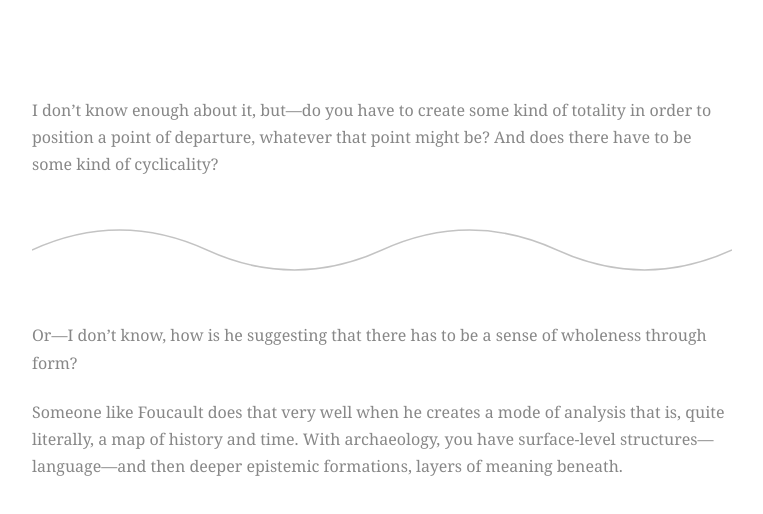
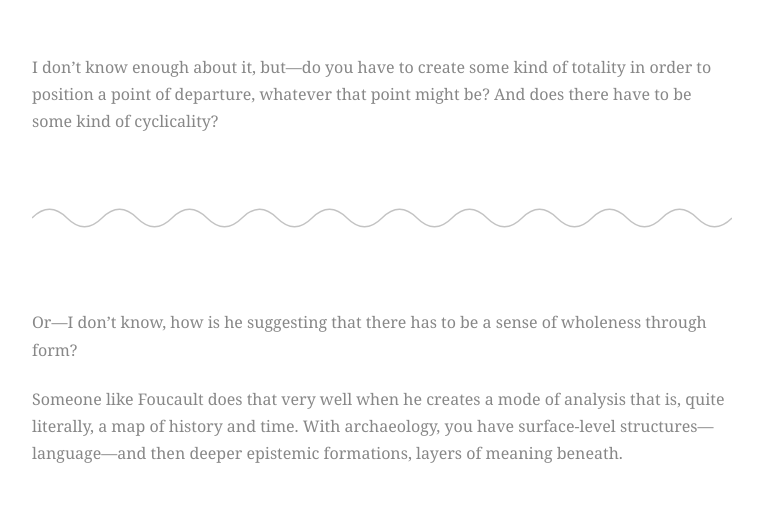
Before and after one commit to MichaelO-Connor/Berger, a plain HTML site: page index.html in a window 1280 px wide. Shown: the part 1766-2280 px from the top of the page, without its empty margins (258-1021 px from the left). Drawn offline with Linux system fonts and the light colour scheme; a script that the page names is missing.

Commit message:
Update index.html

```diff
--- a/index.html
+++ b/index.html
@@ -57,10 +57,8 @@
 <div id="scrolly">
 
   <section class="step">
-    <p>I feel like there are a lot of representational forms that I take for granted that didn’t always exist. Like, the novel has a history, or even something like historical timelines. The use of genealogical charts is actually pretty recent.</p>
-    <img src="timeline.gif" alt="Joseph Priestley's Chart of Biography" style="max-width: 100%; margin: 2em 0; border: 1px solid #ccc;" />
-    <p>The idea that you have the present on the right and history stretching backward on the left—that’s not universal. The first one, I think, was created as a timeline of biblical figures, where Methuselah is way back here, Adam and Eve are at the start, and all the others follow. And the first of those was created by Joseph Priestley in the 18th century. That’s pretty recent.</p>
-  </section>
+    <p>I feel like there are a lot of representational forms that I take for granted that didn’t always exist. Like, the novel has a history, or even something like historical timelines. The use of genealogical charts is actually pretty recent. The idea that you have the present on the right and history stretching backward on the left—that’s not universal. The first one, I think, was created as a timeline of biblical figures, where Methuselah is way back here, Adam and Eve are at the start, and all the others follow. And the first of those was created by Joseph Priestley in the 18th century. That’s pretty recent.</p>
+  <img src="timeline.gif" alt="Joseph Priestley's Chart of Biography" style="max-width: 100%; margin: 2em 0; border: 1px solid #ccc;" /></section>
 
   <section class="step">
     <p>I mean just the idea that the present is on the right—that seems to be indicative of a sense of time as progress, right, or as a sentence that you decode? The form is already embedding assumptions.</p>
@@ -70,20 +68,37 @@
   <section class="step">
     <p>I don’t know enough about it, but—do you have to create some kind of totality in order to position a point of departure, whatever that point might be? And does there have to be some kind of cyclicality?</p>
 
-    <div class="wave-wrapper">
-      <svg viewBox="0 0 1200 100" preserveAspectRatio="none" xmlns="http://www.w3.org/2000/svg">
-        <path d="M0 50 Q 150 0 300 50 T 600 50 T 900 50 T 1200 50"
-              fill="none" stroke="#888" stroke-width="2">
-          <animateTransform attributeName="transform"
-                            attributeType="XML"
-                            type="translate"
-                            from="0"
-                            to="-300"
-                            dur="4s"
-                            repeatCount="indefinite"/>
-        </path>
-      </svg>
-    </div>
+    <div class="wave-container">
+  <svg viewBox="0 0 100 10" preserveAspectRatio="none">
+    <path class="wave" d="M0 5 Q 2.5 0, 5 5 T 10 5 T 15 5 T 20 5 T 25 5 T 30 5 T 35 5 T 40 5 T 45 5 T 50 5 T 55 5 T 60 5 T 65 5 T 70 5 T 75 5 T 80 5 T 85 5 T 90 5 T 95 5 T 100 5"
+      fill="none" stroke="#888" stroke-width="0.2" />
+  </svg>
+</div>
+
+<style>
+.wave-container {
+  width: 100%;
+  overflow: hidden;
+  margin: 3em 0;
+}
+
+.wave {
+  animation: pulse 2s ease-in-out infinite;
+}
+
+@keyframes pulse {
+  0% {
+    d: path("M0 5 Q 2.5 0, 5 5 T 10 5 T 15 5 T 20 5 T 25 5 T 30 5 T 35 5 T 40 5 T 45 5 T 50 5 T 55 5 T 60 5 T 65 5 T 70 5 T 75 5 T 80 5 T 85 5 T 90 5 T 95 5 T 100 5");
+  }
+  50% {
+    d: path("M0 5 Q 2.5 2.5, 5 5 T 10 5 T 15 5 T 20 5 T 25 5 T 30 5 T 35 5 T 40 5 T 45 5 T 50 5 T 55 5 T 60 5 T 65 5 T 70 5 T 75 5 T 80 5 T 85 5 T 90 5 T 95 5 T 100 5");
+  }
+  100% {
+    d: path("M0 5 Q 2.5 0, 5 5 T 10 5 T 15 5 T 20 5 T 25 5 T 30 5 T 35 5 T 40 5 T 45 5 T 50 5 T 55 5 T 60 5 T 65 5 T 70 5 T 75 5 T 80 5 T 85 5 T 90 5 T 95 5 T 100 5");
+  }
+}
+</style>
+
 
     <p>Or—I don’t know, how is he suggesting that there has to be a sense of wholeness through form?</p>
     <p>Someone like Foucault does that very well when he creates a mode of analysis that is, quite literally, a map of history and time. With archaeology, you have surface-level structures—language—and then deeper epistemic formations, layers of meaning beneath.</p>
```
